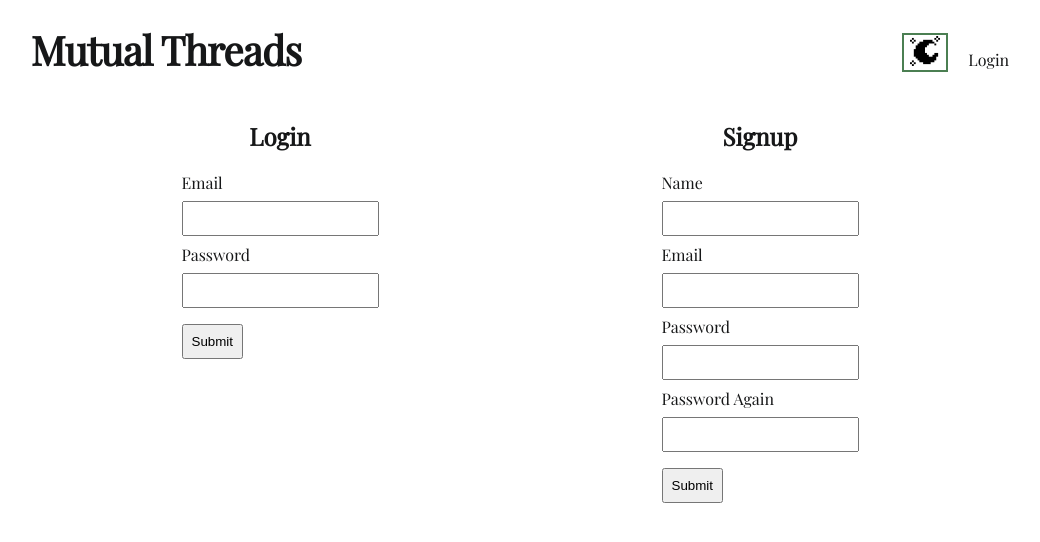
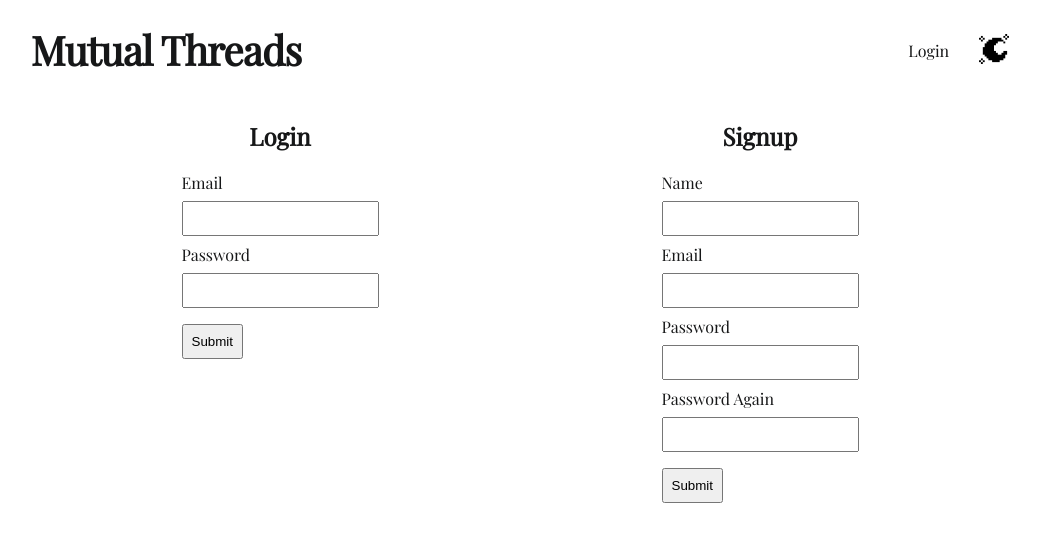
Before and after one commit to gabepetersen/dadblog, a Next.js app: page /login in a window 1280 px wide. Shown: the top 542 px of the page, without its empty margins (120-1160 px from the left). Built offline with nearby package versions, Linux system fonts and the light colour scheme.

Commit message:
Fix some navigation styles

```diff
--- a/components/button.module.scss
+++ b/components/button.module.scss
@@ -1,10 +1,28 @@
-.primary {
+.btn__primary {
   color: var(--color-text);
   background-color: var(--color-page-background);
-  border: 2px solid var(--color-primary-accent);
 }
-.secondary {
+
+.btn__secondary {
   color: var(--color-page-background);
   background-color: var(--color-primary-accent);
-  border: 2px solid var(--color-subtext);
 }
+
+.btn__primary,
+.btn__secondary {
+  padding: 10px;
+  border-radius: 10px;
+  border: none;
+  cursor: pointer;
+  transition: all 0.2s ease-in-out;
+
+  &:hover,
+  &:focus,
+  &:focus-visible {
+    filter: invert(1);
+  }
+
+  &:focus:not(:focus-visible):not(:hover) {
+    filter: none;
+  }
+}
--- a/components/button.tsx
+++ b/components/button.tsx
@@ -1,35 +1,18 @@
 import styles from './button.module.scss';
-import { motion } from 'framer-motion';
 
-export default function Button({ children, style, callback }:
-  { children: React.ReactNode, style: string, callback: (() => any) })
+export default function Button({ children, style, ariaLabel, callback }:
+  { children: React.ReactNode, style: string, ariaLabel: string, callback: (() => any) })
 {
-  var styleButton;
-  if (style == 'primary') {
-    styleButton = styles.primary;
-  } else if (style == 'secondary') {
-    styleButton = styles.secondary;
-  } else {
-    styleButton = styles.primary;
-    console.warn('Button style not specified correctly - default to \'primary\' style');
+  const attributes = {
+    className: style === 'secondary' ? styles.btn__secondary : styles.btn__primary,
+    'aria-label': ariaLabel.length ? ariaLabel : null,
   }
+
   return (
     <>
-      <motion.button
-        className={styleButton}
-        onClick={callback}
-        // define hover and tap events for button
-        whileHover={{
-          scale: 1.1,
-          borderRadius: '20px',
-          boxShadow: '5px 5px 1px 1px #000000'
-        }}
-        whileTap={{
-          scale: 0.8
-        }}
-      >
+      <button type="button" onClick={callback} {...attributes}>
         {children}
-      </motion.button>
+      </button>
     </>
   );
 }
--- a/components/navbar.module.scss
+++ b/components/navbar.module.scss
@@ -26,11 +26,8 @@
   display: flex;
   flex-direction: row;
   flex-wrap: nowrap;
-  /* Align Items on Flex Main Axis */
   justify-content: space-around;
-  /* Vertically Center Items */
-  align-items: baseline;
-  /* gap between inner elements */
+  align-items: center;
   gap: 10px;
 }
 .menu_title {
--- a/components/navbar.tsx
+++ b/components/navbar.tsx
@@ -37,8 +37,16 @@ export default function Navbar({ home }: { home: boolean }) {
           </a>
           </Link>
         </motion.li>
+        <WriteControl></WriteControl>
         <motion.li variants={nav_item}>
-          <Button style="primary" callback={() => setTheme(theme == 'dark' ? 'light' : 'dark')}>
+          <LoginControl></LoginControl>
+        </motion.li>
+        <motion.li variants={nav_item}>
+          <Button
+            style="primary"
+            ariaLabel={theme === 'dark' ? "day mode" : "dark mode"}
+            callback={() => setTheme(theme == 'dark' ? 'light' : 'dark')}
+          >
             <Image
               src={theme === 'dark' ? sun : moon}
               alt={theme === 'dark' ? "day mode" : "dark mode"}
@@ -46,10 +54,6 @@ export default function Navbar({ home }: { home: boolean }) {
               height="30px"
             />
           </Button>
-        </motion.li>
-        <WriteControl></WriteControl>
-        <motion.li variants={nav_item}>
-          <LoginControl></LoginControl>
         </motion.li>
       </motion.ul>
     </nav>
```
Also changed, not shown: components/layout.tsx (+0 -44 lines).
